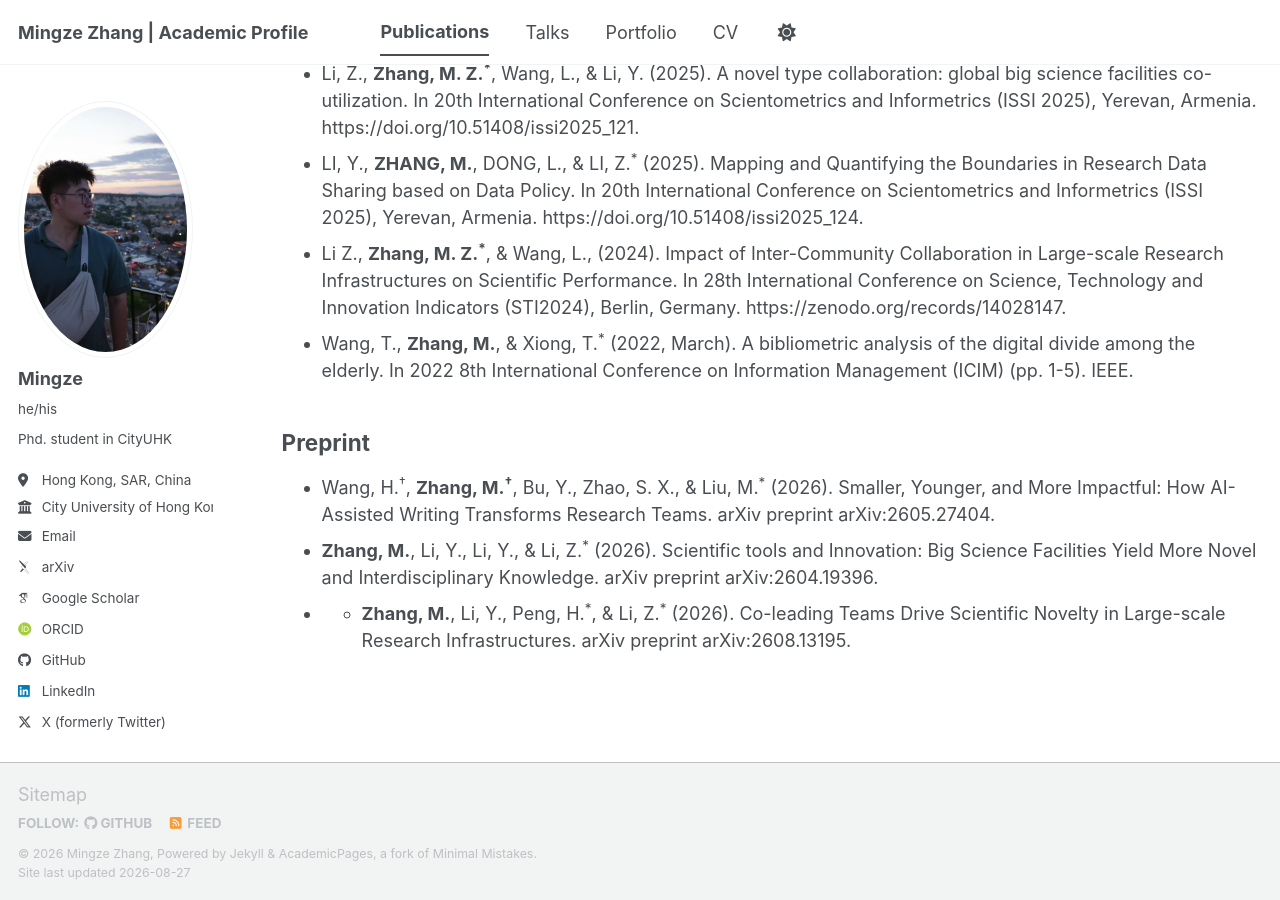
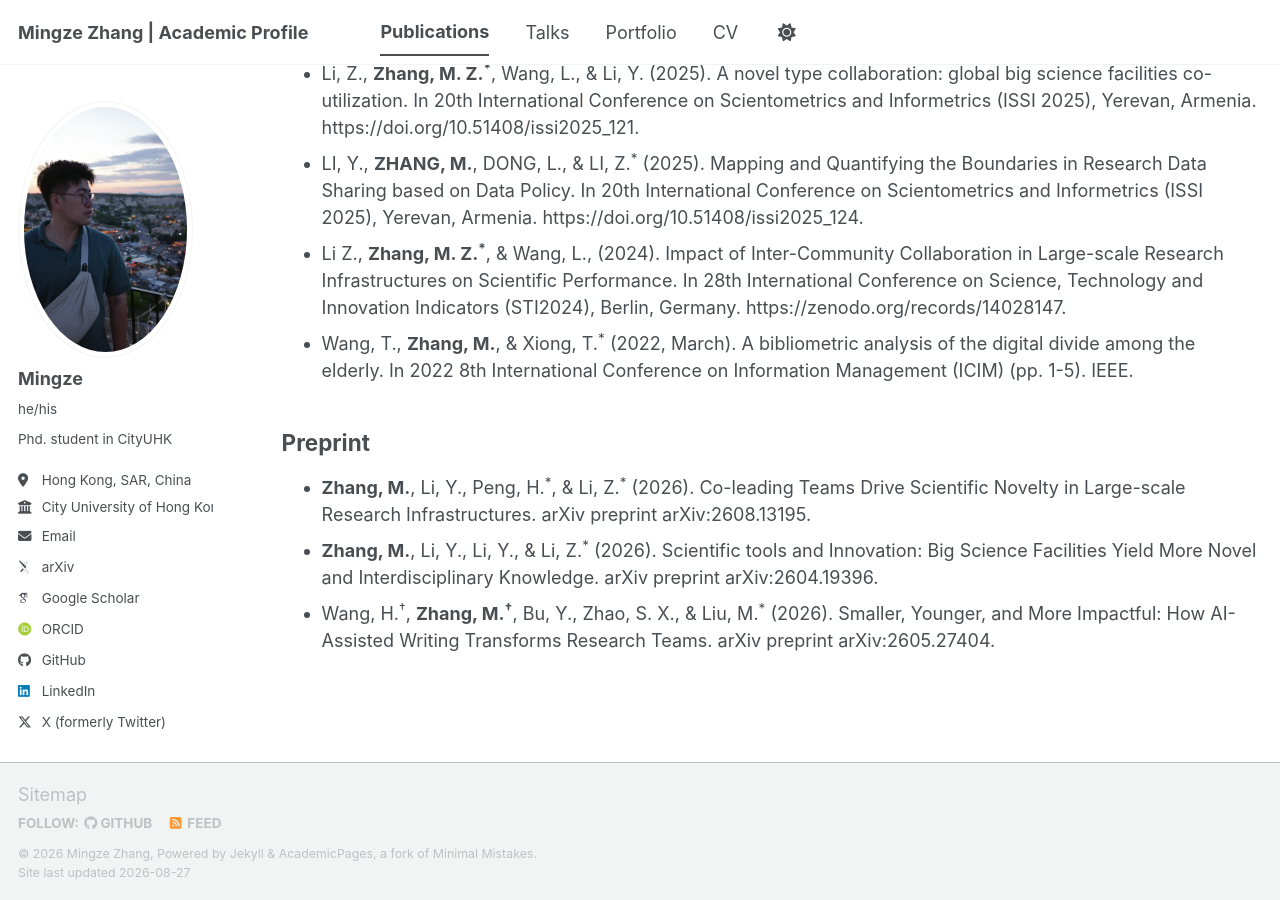
Before and after one commit to zhangmingze-ss/zhangmingze-ss.github.io, a Jekyll site: the page built from _pages/publications.md, in a window 1280 px wide and 900 px high, scrolled down 1198 px. Built offline with Jekyll 4.4.1, drawn with Linux system fonts in a browser that asks for light colours; some web fonts are replaced; a script bundle is joined from its source files by our own code; library files that are not in the unit come from our copies.

Commit message:
Swap publication entries in publications.md

```diff
--- a/_pages/publications.md
+++ b/_pages/publications.md
@@ -42,9 +42,9 @@ author_profile: true
 ## Preprint
 
 
+* **Zhang, M.**, Li, Y., Peng, H.<sup>*</sup>, & Li, Z.<sup>*</sup> (2026). Co-leading Teams Drive Scientific Novelty in Large-scale Research Infrastructures. arXiv preprint arXiv:2608.13195.
+* **Zhang, M.**, Li, Y., Li, Y., & Li, Z.<sup>*</sup> (2026). Scientific tools and Innovation: Big Science Facilities Yield More Novel and Interdisciplinary Knowledge. arXiv preprint arXiv:2604.19396.
 * Wang, H.<sup>†</sup>, **Zhang, M.<sup>†</sup>**, Bu, Y., Zhao, S. X., & Liu, M.<sup>*</sup> (2026). Smaller, Younger, and More Impactful: How AI-Assisted Writing Transforms Research Teams. arXiv preprint arXiv:2605.27404.
-* **Zhang, M.**, Li, Y., Li, Y., & Li, Z.<sup>*</sup> (2026). Scientific tools and Innovation: Big Science Facilities Yield More Novel and Interdisciplinary Knowledge. arXiv preprint arXiv:2604.19396.
-* * **Zhang, M.**, Li, Y., Peng, H.<sup>*</sup>, & Li, Z.<sup>*</sup> (2026). Co-leading Teams Drive Scientific Novelty in Large-scale Research Infrastructures. arXiv preprint arXiv:2608.13195.
 
 <!-- {% include base_path %}
 
```
